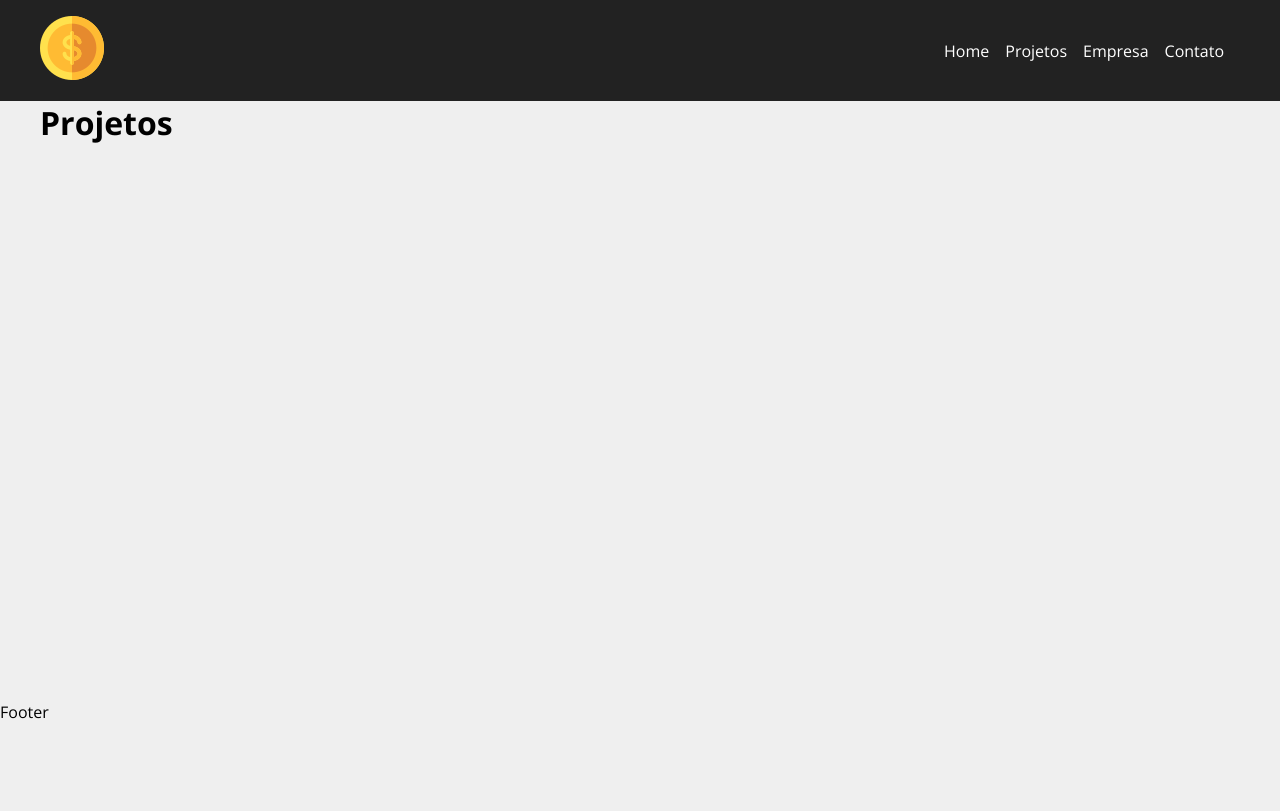
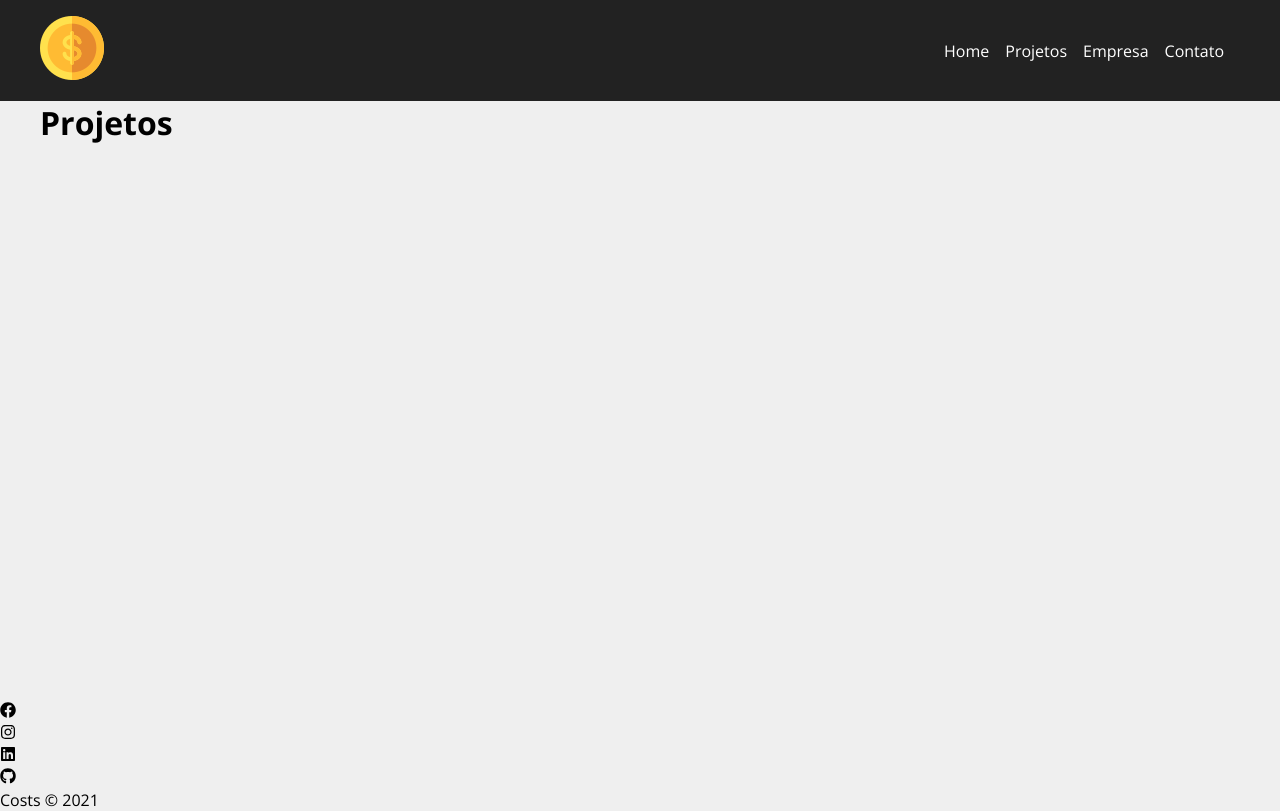
Before and after one commit to PedroVerano/project_adiministrador-de-projetos, a React (Create React App) app: page /projeto in a window 1280 px wide. Built offline with nearby package versions, Linux system fonts and the light colour scheme.

Commit message:
Adiciona o componente de Footer

```diff
--- a/src/components/layout/Footer.js
+++ b/src/components/layout/Footer.js
@@ -1,6 +1,27 @@
+import {FaFacebook, FaInstagram, FaLinkedin, FaGithub } from 'react-icons/fa';
+import styles from './Footer.module.css';
+
 function Footer() {
     return(
-        <p>Footer</p>
+        <footer>
+            <ul>
+                <li>
+                    <FaFacebook />
+                </li>
+                <li>
+                    <FaInstagram />
+                </li>
+                <li>
+                    <FaLinkedin />
+                </li>
+                <li>
+                    <FaGithub />
+                </li>
+            </ul>
+            <p>
+                <span>Costs</span> &copy; 2021
+            </p>
+        </footer>
     )
 }
 
```
